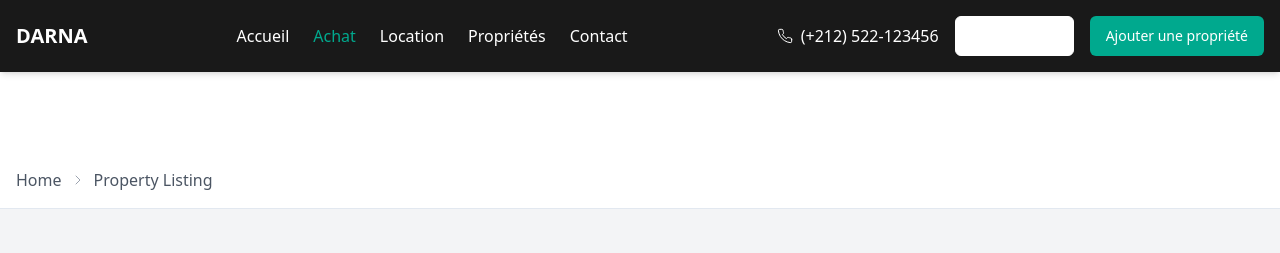
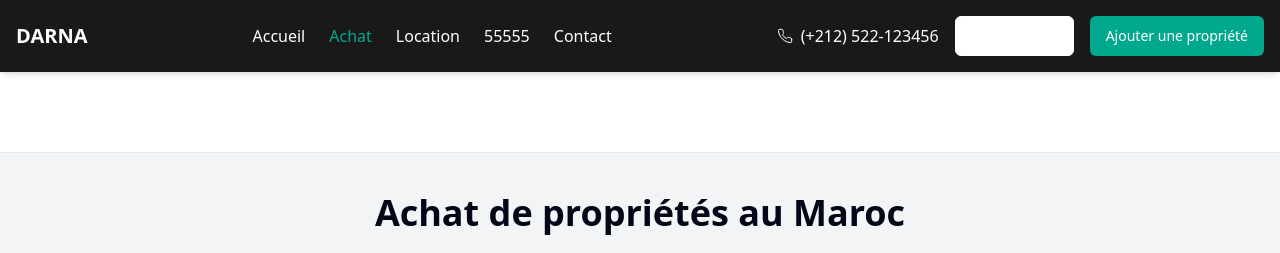
Before and after one commit to jeaneigsi/design-reseeder-portal, a React (Vite) app: page /achat in a window 1280 px wide. Shown: the top 253 px of the page. Built offline with nearby package versions, Linux system fonts and the light colour scheme.

Commit message:
Visual edit in Lovable
Edited UI in Lovable

```diff
--- a/src/components/BreadcrumbNav.tsx
+++ b/src/components/BreadcrumbNav.tsx
@@ -1,29 +1,8 @@
-
 import { Link } from "react-router-dom";
 import { ChevronRight } from "lucide-react";
+const BreadcrumbNav = () => {
+  return <div className="bg-white border-b">
 
-const BreadcrumbNav = () => {
-  return (
-    <div className="bg-white border-b">
-      <div className="container mx-auto px-4 py-4">
-        <nav className="flex" aria-label="Breadcrumb">
-          <ol className="inline-flex items-center space-x-1 md:space-x-2">
-            <li className="inline-flex items-center">
-              <Link to="/" className="text-gray-600 hover:text-primary">
-                Home
-              </Link>
-            </li>
-            <li>
-              <div className="flex items-center">
-                <ChevronRight className="h-4 w-4 text-gray-400" />
-                <span className="ml-1 md:ml-2 text-gray-600">Property Listing</span>
-              </div>
-            </li>
-          </ol>
-        </nav>
-      </div>
-    </div>
-  );
+    </div>;
 };
-
 export default BreadcrumbNav;
--- a/src/components/Header.tsx
+++ b/src/components/Header.tsx
@@ -36,9 +36,8 @@ const Header = () => {
                 </Link>
               </li>
               <li>
-                <Link to="/property" className={`${isActive('/property') ? 'text-primary' : 'text-white'} hover:text-primary transition-colors`}>
-                  Propriétés
-                </Link>
+                <Link to="/property" className={`${isActive('/property') ? 'text-primary' : 'text-white'} hover:text-primary transition-colors`}>55555
+              </Link>
               </li>
               <li>
                 <Link to="/contact" className={`${isActive('/contact') ? 'text-primary' : 'text-white'} hover:text-primary transition-colors`}>
```
